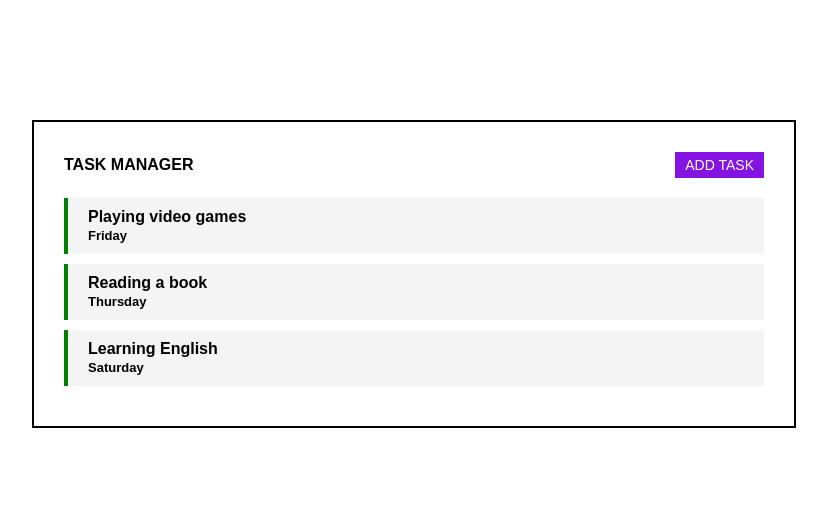
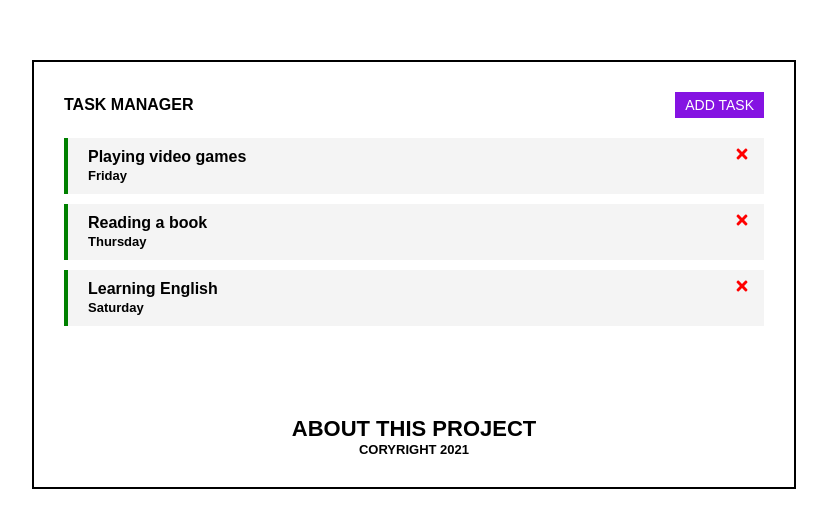
Before and after one commit to VengerAlex/TaskAdder-w-FakeServer, a React (Create React App) app: page / in a window 1280 px wide. Shown: the part 126-654 px from the top of the page, without its empty margins (226-1053 px from the left). Built offline with nearby package versions, Linux system fonts and the light colour scheme.

Commit message:
feat: added new appearance

```diff
--- a/package.json
+++ b/package.json
@@ -8,6 +8,7 @@
     "@testing-library/user-event": "^12.8.3",
     "react": "^17.0.2",
     "react-dom": "^17.0.2",
+    "react-icons": "^4.2.0",
     "react-scripts": "4.0.3",
     "web-vitals": "^1.1.2"
   },
--- a/src/App.js
+++ b/src/App.js
@@ -1,5 +1,6 @@
 import Header from "./components/Header";
 import Tasks from './components/Tasks';
+import Footer from './components/Footer';
 import { useState } from 'react'
 
 const App = () => {
@@ -24,11 +25,17 @@ const App = () => {
     }
   ])
 
+  const tasksIsEmpty = 'There is no task\'s for today';
+
   return (
     <div className="container">
       <Header />
-      <Tasks tasks={tasks} />
-    </div>
+      {tasks.length > 0 ?
+        (<Tasks tasks={tasks} />) :
+        (<div style={{ fontSize: '20px', fontWeight: '600', textAlign: 'center', marginTop: '60px' }}>
+          {tasksIsEmpty}</div>)}
+      <Footer />
+    </div >
   );
 }
 
--- /dev/null
+++ b/src/components/Footer.jsx
@@ -0,0 +1,9 @@
+const Footer = () => {
+	return (
+		<footer className="footer">
+			<a className="link" href='/About'>About this project</a>
+			<p className="copy">Coryright 2021</p>
+		</footer>
+	)
+}
+export default Footer
--- a/src/components/Task.jsx
+++ b/src/components/Task.jsx
@@ -1,7 +1,9 @@
+import { FaTimes } from 'react-icons/fa'
+
 const Task = ({ task }) => {
 	return (
 		<div className="task">
-			<h4>{task.text}</h4>
+			<h4>{task.text} <span className="close"><FaTimes /></span></h4>
 			<span className="date">{task.day}</span>
 		</div>
 	)
--- a/src/components/Tasks.jsx
+++ b/src/components/Tasks.jsx
@@ -3,8 +3,8 @@ import Task from "./Task"
 const Tasks = ({ tasks }) => {
 	return (
 		<div className="task-wrapper">
-			{tasks.map((task) => (
-				<Task key={task.id} task={task} />
+			{tasks.map((task, index) => (
+				<Task key={index} task={task} />
 			))}
 		</div>
 	)
--- a/src/index.css
+++ b/src/index.css
@@ -50,6 +50,7 @@ h1,h2,h3,h4,h5,h6,p{
   font-size: 13px;
 }
 .task{
+  position: relative;
   background: #f4f4f4;
   margin-bottom: 10px;
   padding: 10px 20px;
@@ -59,3 +60,26 @@ h1,h2,h3,h4,h5,h6,p{
 .task-date{
   font-size: 13px;
 }
+.footer{
+  margin-top: 90px;
+  text-align: center;
+}
+.link{
+  text-decoration: none;
+  font-family: 'Poppins', sans-serif;
+  color: black;
+  font-size: 22px;
+  font-weight: 600;
+  text-transform: uppercase;
+}
+.copy{
+  text-transform: uppercase;
+  font-size: 13px;
+  font-weight: 600;
+}
+.close{
+  position: absolute;
+  top: 15%;
+  right: 2%;
+  color: red;
+}
```
Also changed, not shown: 1 other file (tests, documents, lock files or other folders).
